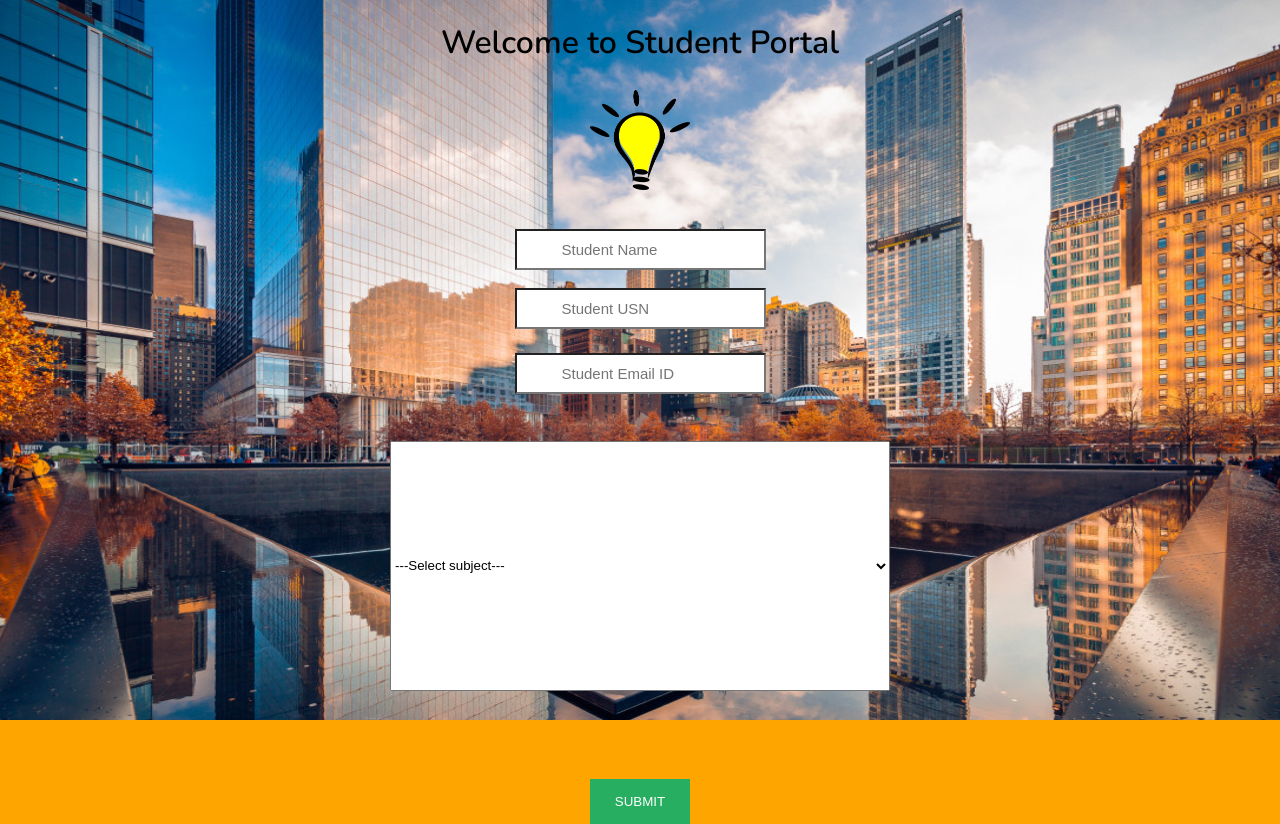
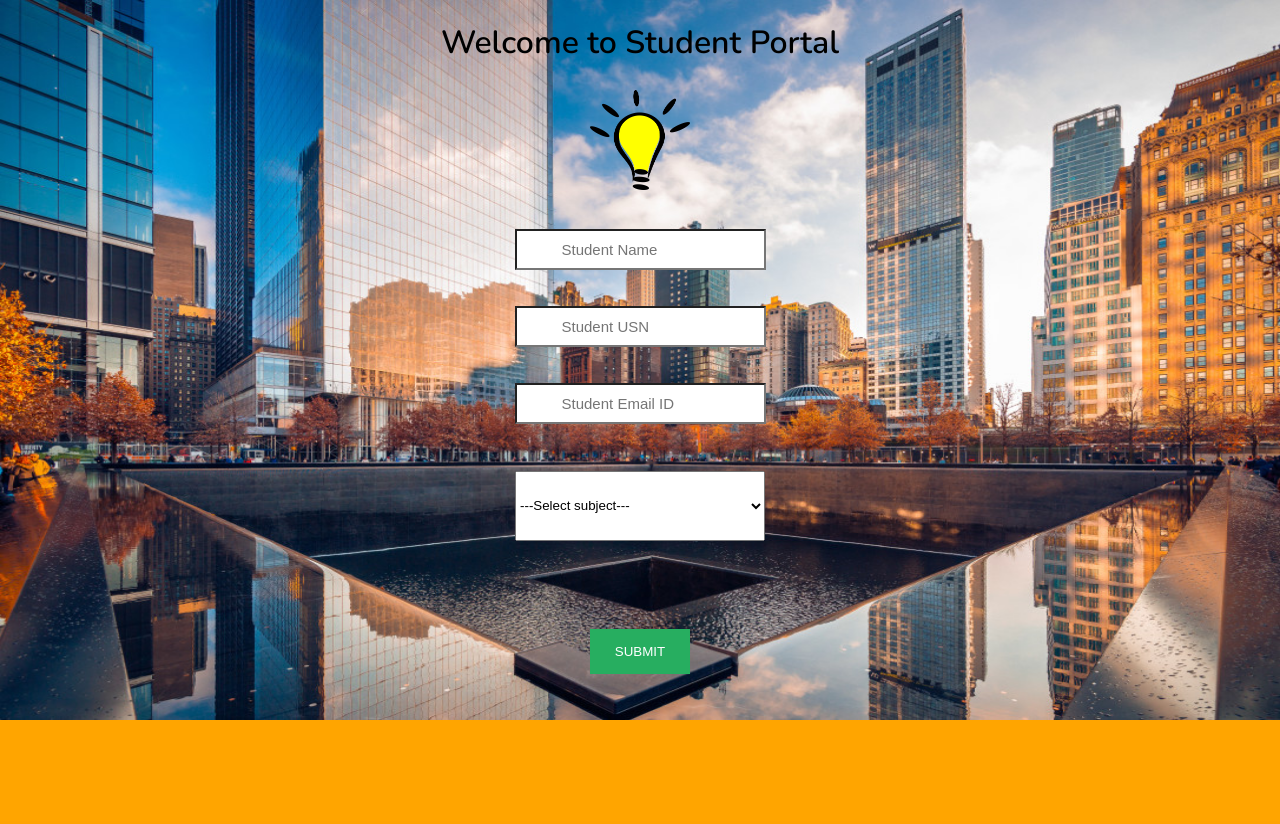
Before and after one commit to SXD390/ProjectPortal, a PHP site: page /student.php in a window 1280 px wide. After the commit the page ends 720 px from the top, so only its background shows below. Run offline with PHP 8.4, Linux system fonts and the light colour scheme; data comes from the database, SQL or seed files in the repository.

Commit message:
Re-Upload

```diff
--- a/css/studentstyle.css
+++ b/css/studentstyle.css
@@ -63,6 +63,6 @@ input[type="password"]{
 
 }
 select {
-	width: 500px;
-	height: 250px;
+	width: 250px;
+	height: 70px;
 }
--- a/student.php
+++ b/student.php
@@ -18,7 +18,7 @@
 			<div class="form-input">
 				<input type="text" name="name" placeholder="Student Name"/>
 
-                <input type="password" name="usn" placeholder="Student USN"/> <br>
+                <input type="text" name="usn" placeholder="Student USN"/> <br>
 
                 <input type="text" class = "email" name="email" placeholder="Student Email ID"/> <br>
                 <?php
@@ -32,7 +32,7 @@
 
 				?>
 					<br><br>
-					<select name="project" class="form-control" onfocus='this.size=8;' onblur='this.size=1;' onchange='this.size=1; this.blur();'>
+					<select name="project" class="form-control" onfocus='this.size=8;'   onchange='this.size=4; this.blur();'>
 						<option>---Select subject---</option>
 
 							<?php while($subjectData = mysqli_fetch_array($Available_projects)){ ?>
```
Also changed, not shown: modules/admin_add_projects.php (line endings or trailing spaces), modules/admin_add_projects_backend.php (line endings or trailing spaces), modules/admin_view_students.php (line endings or trailing spaces), modules/manage_projects.html (line endings or trailing spaces), modules/manage_student.html (line endings or trailing spaces), modules/submit_project.php (line endings or trailing spaces), sql_queries.txt (line endings or trailing spaces).
